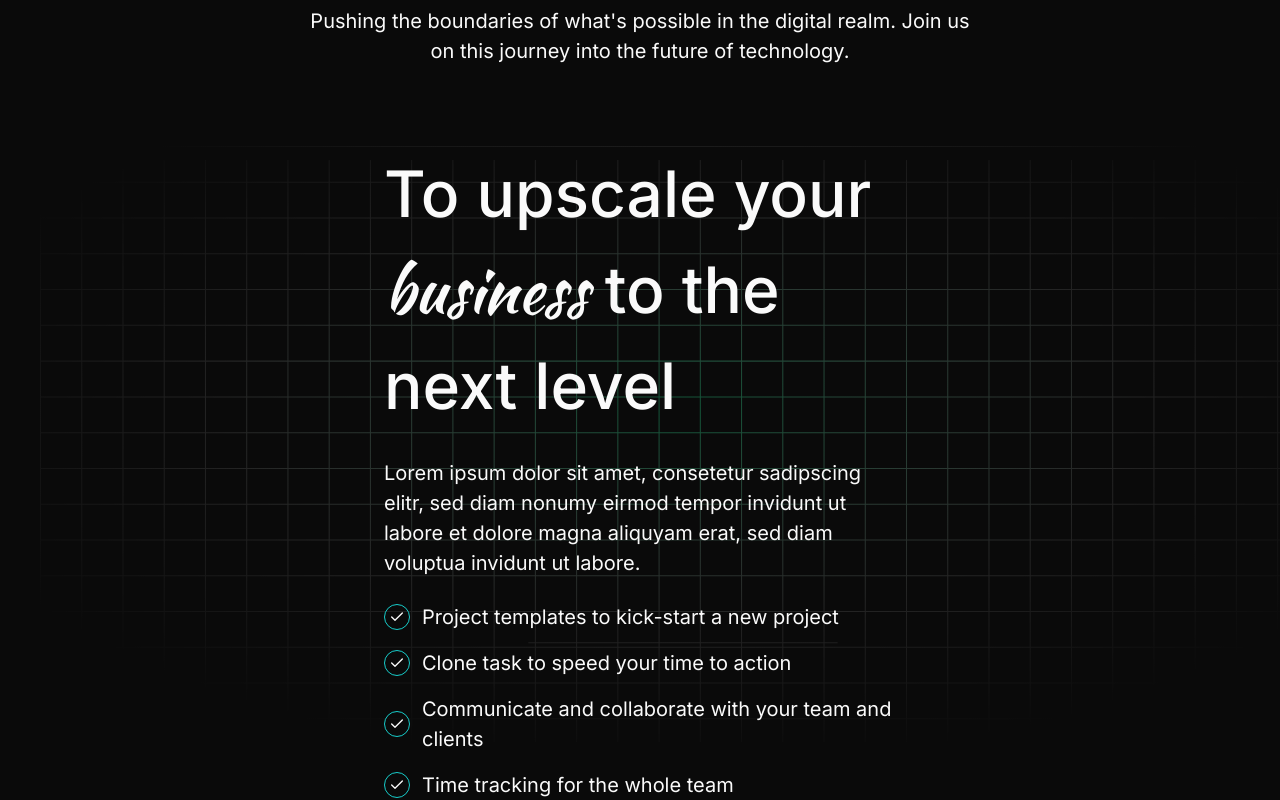
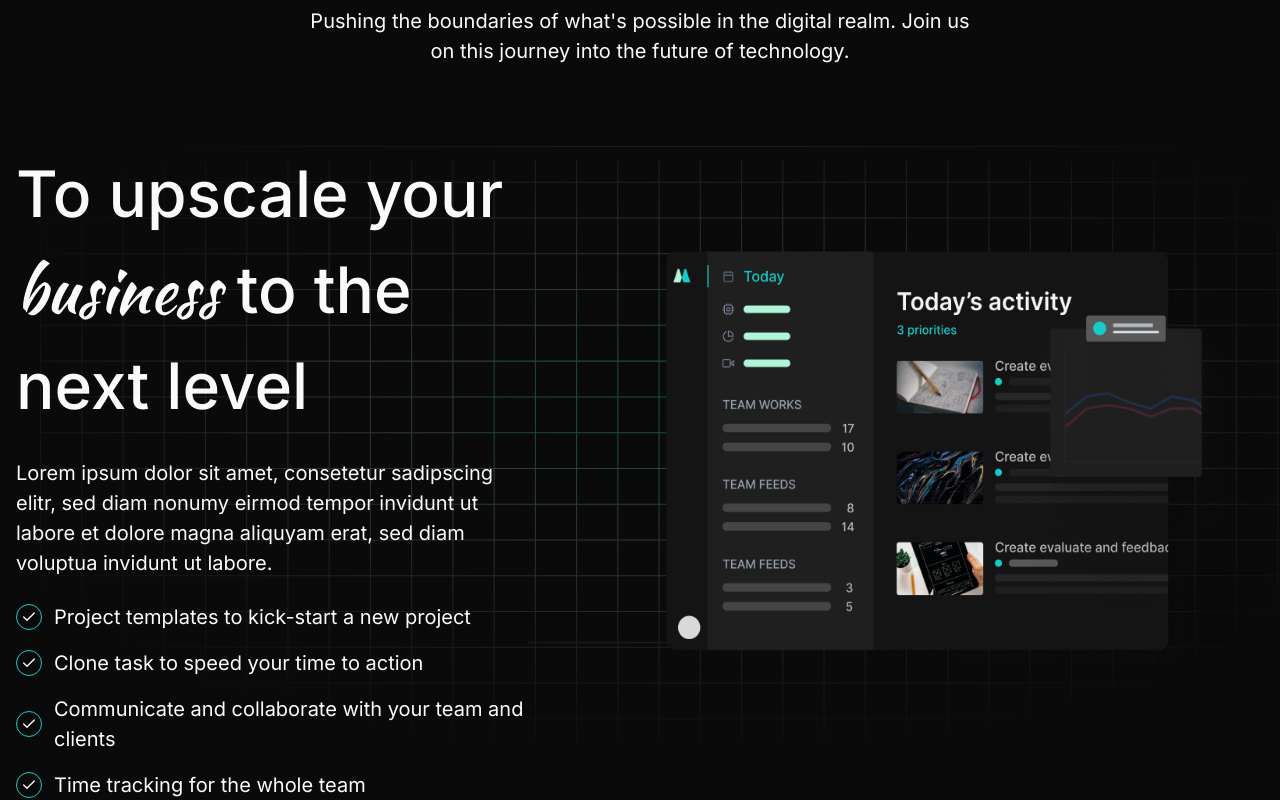
Before and after one commit to Roshen-Perera/ceylon-developers-portfolio, a Next.js app: page / in a window 1280 px wide. Shown: the part 742-1542 px from the top of the page. Built offline with nearby package versions, Linux system fonts and the light colour scheme.

Commit message:
Refactor Why component layout and reintroduce TodaysWorkIMG import

```diff
--- a/components/why.tsx
+++ b/components/why.tsx
@@ -2,13 +2,14 @@ import React from 'react'
 import MeshVector2 from './meshVector2';
 import { Check } from 'lucide-react';
 import { H2, P } from './typography';
+import TodaysWorkIMG from './todaysWorkIMG';
 
 const Why = () => {
   return (
     <div className="flex flex-col items-center justify-center mt-12">
       {/* <MeshVector /> */}
       <MeshVector2 />
-      <div className="flex flex-row items-center gap-12">
+      <div className="grid grid-cols-1 lg:grid-cols-2 items-center gap-12">
         <div className="flex flex-col gap-6 flex-1 max-w-lg">
           <H2>
             To upscale your <span className="font-kaushan">business</span> to
@@ -53,9 +54,9 @@ const Why = () => {
             </div>
           </div>
         </div>
-        {/* <div className="shrink-0">
+        <div className="shrink-0">
           <TodaysWorkIMG/>
-        </div> */}
+        </div>
       </div>
     </div>
   );
```
